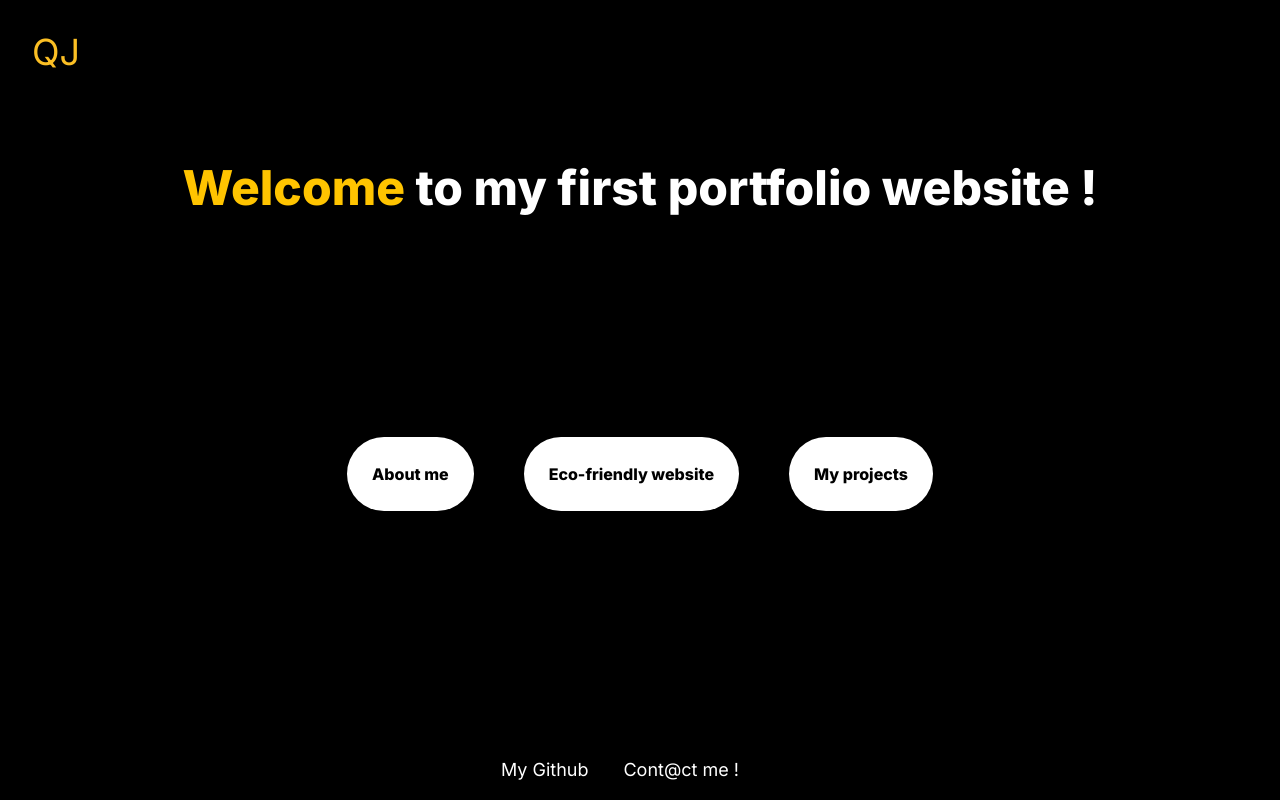
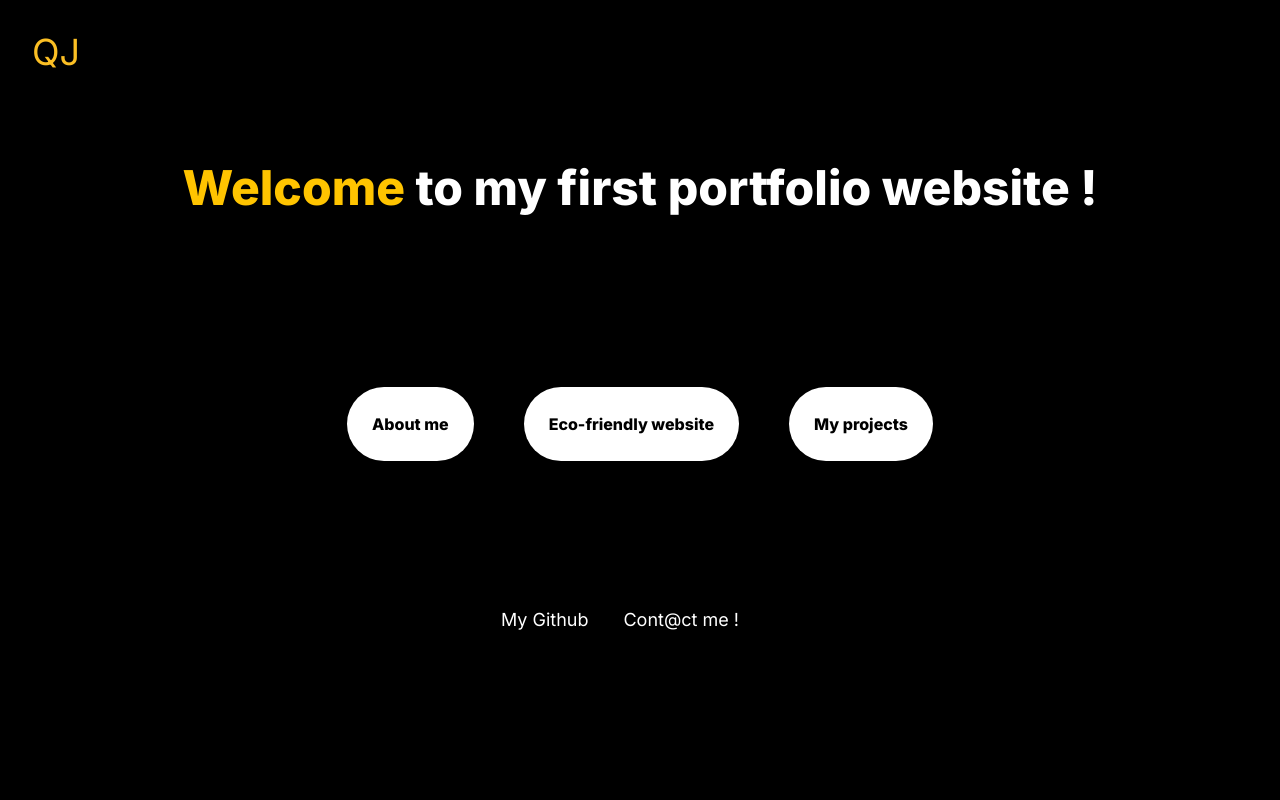
Before and after one commit to QuentinoDelFuego/portfolio_greenit, a Next.js app: page / in a window 1280 px wide. Built offline with nearby package versions, Linux system fonts and the light colour scheme.

Commit message:
line-height change

```diff
--- a/src/app/globals.css
+++ b/src/app/globals.css
@@ -13,7 +13,7 @@ body {
     color: black;
     display: flex;
     justify-content: center;
-    margin-top: 200px;
+    margin-top: 150px;
 }
 
 button {
@@ -30,7 +30,7 @@ button {
     display: flex;
     justify-content: center;
     margin-right: 40px;
-    margin-top: 220px;
+    margin-top: 120px;
     font-size: 18px;
 }
 
@@ -46,7 +46,7 @@ button {
 #aboutme1, #skillsText, #IntroEcoSection {
     font-size: 20px;
     margin-top: 20px;
-    line-height: 40px;
+    line-height: 35px;
 }
 
 #IntroEcoSection {
```
